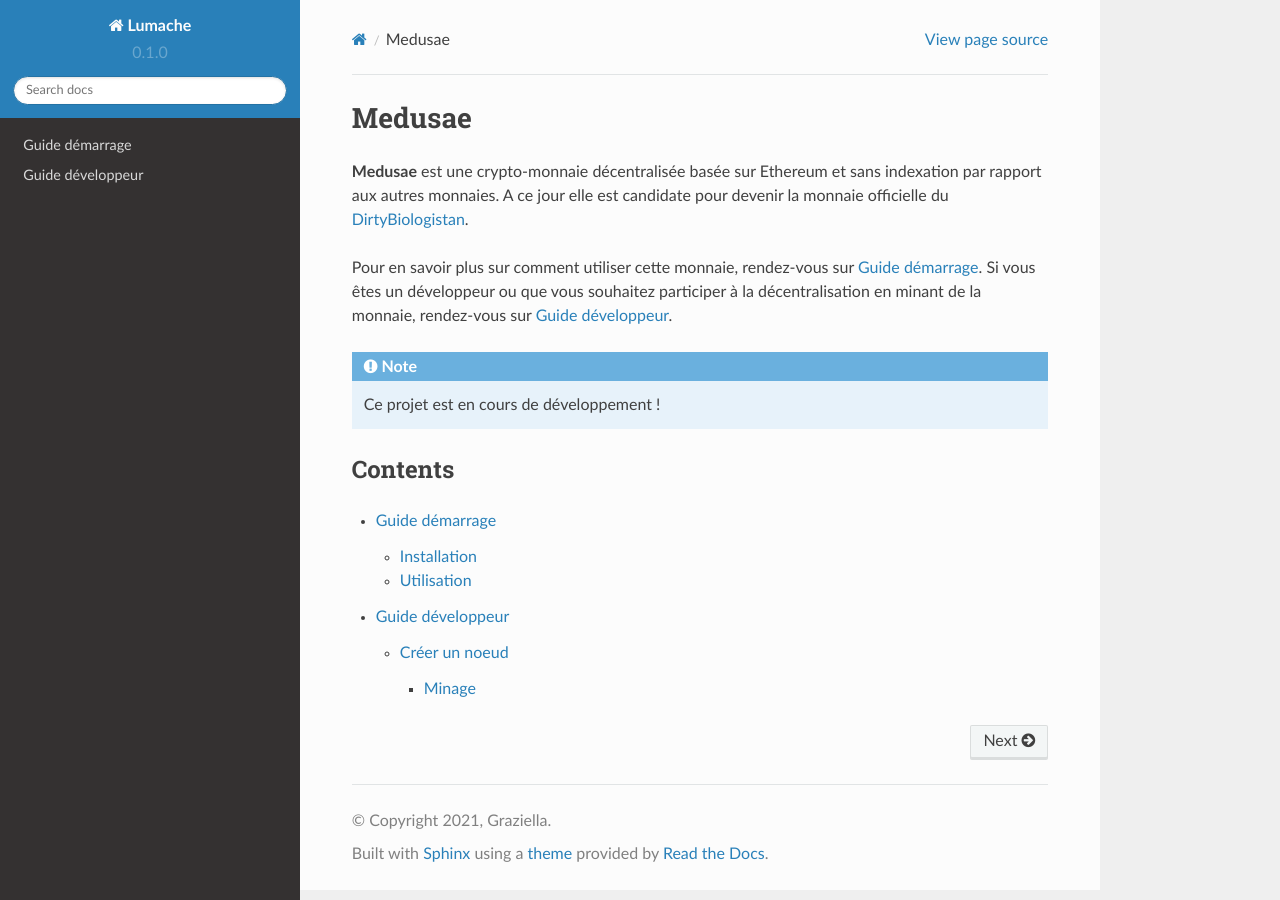
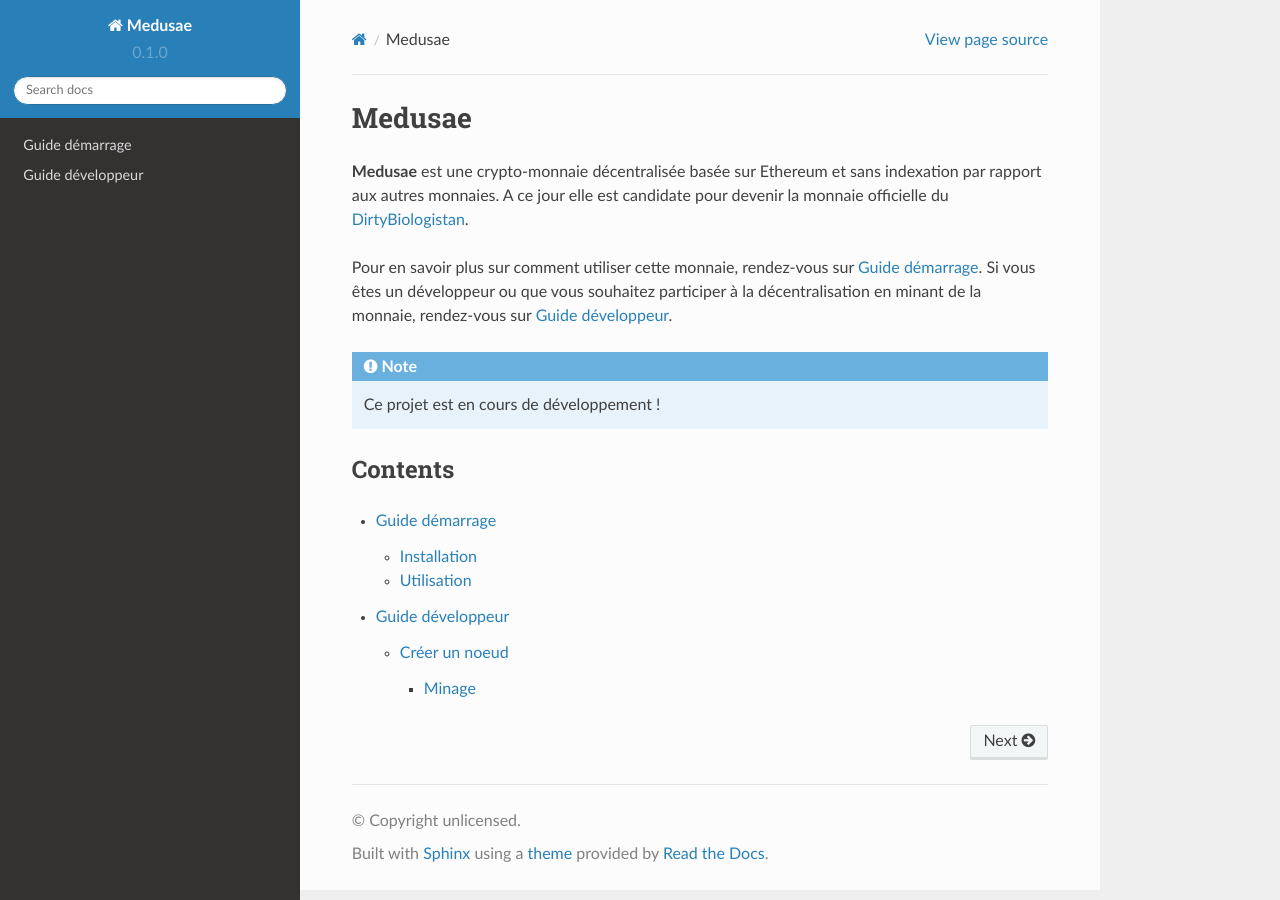
Before and after one commit to maximegmd/medusae, a Sphinx documentation site: the page built from docs/source/index.rst, in a window 1280 px wide. Built offline with Sphinx 7.4.7 and the Read the Docs theme 2.0.0, drawn with Linux system fonts in a browser that asks for light colours.

Commit message:
Fix config

```diff
--- a/docs/source/conf.py
+++ b/docs/source/conf.py
@@ -2,9 +2,9 @@
 
 # -- Project information
 
-project = 'Lumache'
-copyright = '2021, Graziella'
-author = 'Graziella'
+project = 'Medusae'
+copyright = 'unlicensed'
+author = ''
 
 release = '0.1'
 version = '0.1.0'
```
